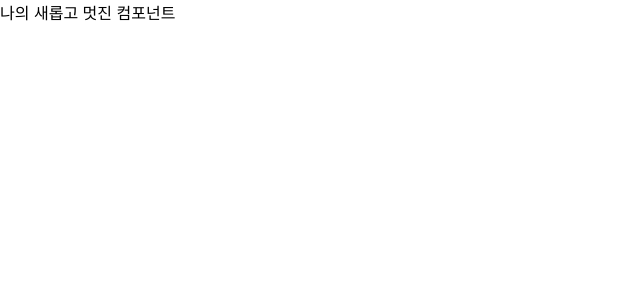
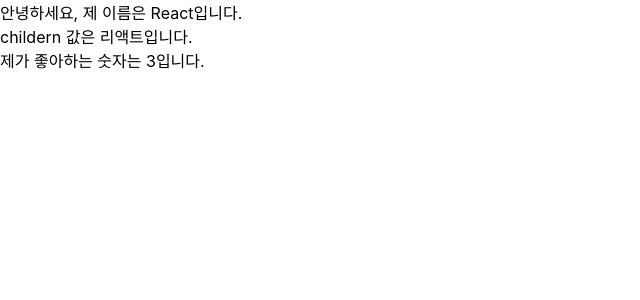
Before and after one commit to hyennin/react-practice, a React (Create React App) app: page / in a window 1280 px wide. Shown: the top 300 px of the page, without its empty margins (0-640 px from the left). Built offline with nearby package versions, Linux system fonts and the light colour scheme.

Commit message:
props 실습

```diff
--- a/src/App.js
+++ b/src/App.js
@@ -2,7 +2,7 @@
 import MyComponent from './MyComponent';
 
 const App = () => {
-  return <MyComponent/>;
+  return <MyComponent name="React" favoriteNumber={3}>리액트</MyComponent>;
 }
 
 export default App;
--- a/src/MyComponent.js
+++ b/src/MyComponent.js
@@ -1,5 +1,29 @@
-const MyComponent = () => {
-    return <div>나의 새롭고 멋진 컴포넌트</div>
-}
+import PropTypes from "prop-types";
 
+const MyComponent = ({name, children, favoriteNumber}) => {
+    // name과 children을 속성값으로 설정
+    return (
+     <div> 안녕하세요, 제 이름은 {name}입니다. <br/>
+     childern 값은 {children}
+     입니다.
+     <br/>
+     제가 좋아하는 숫자는 {favoriteNumber}입니다.
+     </div>
+    )
+};
+
+MyComponent.defaultProps = {
+    name: "기본이름"
+};
+
+MyComponent.propTypes = {
+    name: PropTypes.string
+    // 이렇게 설정하면 무조건 문자열 형태로 전달해야 한다.
+};
+
+MyComponent.propTypes = {
+    favoriteNumber: PropTypes.number.isRequired
+    // favoriteNumber 숫자 전달
+    // isRequired는 반드시 값을 넘겨주어야 한다.
+};
 export default MyComponent;
```
